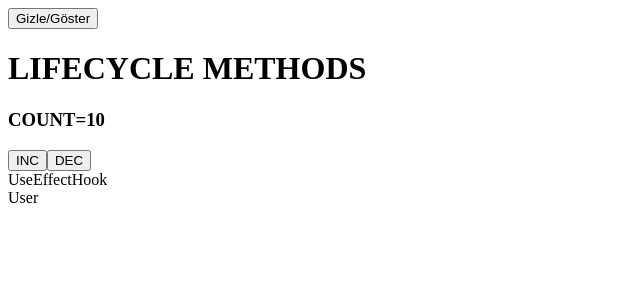
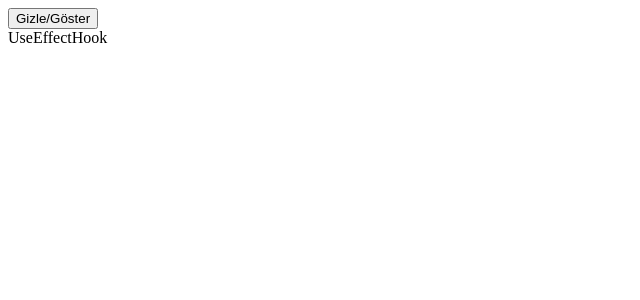
Before and after one commit to psyBeth/Revisions-and-Practices, a React (Create React App) app in the folder react09-lifecycles-useeffect/: page / in a window 1280 px wide. Shown: the top 300 px of the page, without its empty margins (0-640 px from the left). Built offline with nearby package versions, Linux system fonts and the light colour scheme.

Commit message:
useEffectHook

```diff
--- a/react09-lifecycles-useeffect/package.json
+++ b/react09-lifecycles-useeffect/package.json
@@ -6,7 +6,9 @@
     "@testing-library/jest-dom": "^5.14.1",
     "@testing-library/react": "^13.0.0",
     "@testing-library/user-event": "^13.2.1",
+    "bootstrap": "^5.3.2",
     "react": "^18.2.0",
+    "react-bootstrap": "^2.10.1",
     "react-dom": "^18.2.0",
     "react-scripts": "5.0.1",
     "web-vitals": "^2.1.0"
--- a/react09-lifecycles-useeffect/src/App.js
+++ b/react09-lifecycles-useeffect/src/App.js
@@ -13,11 +13,11 @@ function App() {
       </button>
 
 
-    {goster && <LifeCycleMethods />}
+    {/* {goster && <LifeCycleMethods />} */}
 
     {goster && <UseEffectHook />}
 
-    {goster && <User />}
+    {/* {goster && <User />} */}
     </div>
   );
 }
```
Also changed, not shown: react09-lifecycles-useeffect/src/components/UseEffectHook.jsx (+9 -0 lines), 1 other file (tests, documents, lock files or other folders).
